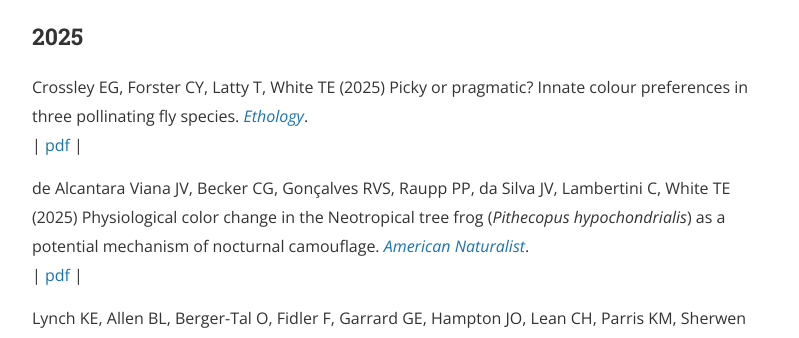
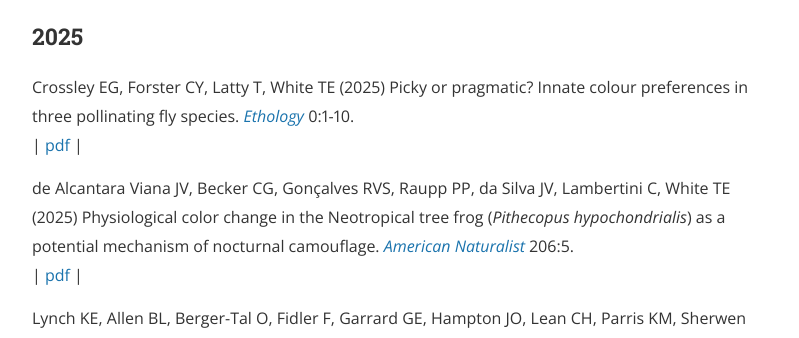
Before and after one commit to thomased/thomased.github.io, a Jekyll site: the page built from publications.md, in a window 1280 px wide and 900 px high. Shown: the part 429-767 px from the top of the window, without its empty margins (240-1039 px from the left). Built offline with Jekyll 4.4.1, drawn with Linux system fonts in a browser that asks for light colours; nearby versions of some CDN libraries.

Commit message:
Update publications.md

```diff
--- a/publications.md
+++ b/publications.md
@@ -14,10 +14,10 @@ Butterworth NJ, White TE, Dawson BM, Appleton J, McDonald C, McGaughran A, Marko
 ### 2025
 
 Crossley EG, Forster CY, Latty T, White TE (2025) Picky or pragmatic? Innate colour preferences in three
-pollinating fly species. [_Ethology_](http://doi.org/10.1111/eth.70024).
+pollinating fly species. [_Ethology_](http://doi.org/10.1111/eth.70024) 0:1-10.
 | [pdf]({{ site.url }}/docs/crossley_et_al_picky_or_pragmatic_innate_colour_preferences_in_three_pollinating_fly_species.pdf) |
 
-de Alcantara Viana JV, Becker CG, Gonçalves RVS, Raupp PP, da Silva JV, Lambertini C, White TE (2025) Physiological color change in the Neotropical tree frog (_Pithecopus hypochondrialis_) as a potential mechanism of nocturnal camouflage. [_American Naturalist_](https://doi.org/10.1086/737526).
+de Alcantara Viana JV, Becker CG, Gonçalves RVS, Raupp PP, da Silva JV, Lambertini C, White TE (2025) Physiological color change in the Neotropical tree frog (_Pithecopus hypochondrialis_) as a potential mechanism of nocturnal camouflage. [_American Naturalist_](https://doi.org/10.1086/737526) 206:5.
 | [pdf]({{ site.url }}/docs/viana_et_al_2025_physiological_color_change_in_the_neotropical_tree_frog.pdf) |
 
 Lynch KE, Allen BL, Berger-Tal O, Fidler F, Garrard GE, Hampton JO, Lean CH, Parris KM, Sherwen SL, White TE, Wong BBM, Blumstein DT (2025) Explicit value trade-offs in conservation: integrating animal welfare. [_Trends in Ecology and Evolution_](https://doi.org/10.1016/j.tree.2025.03.013).
```
